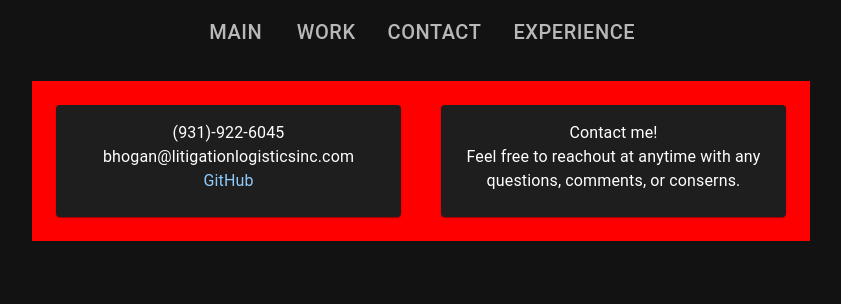
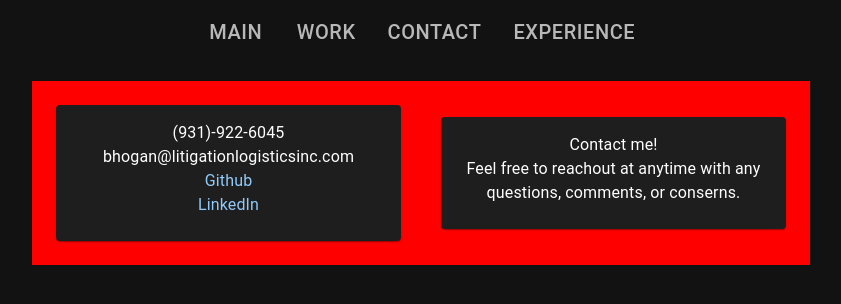
Before and after one commit to peoplestealusernames/website, a React (Create React App) app: page /contact in a window 1280 px wide. Shown: the top 304 px of the page, without its empty margins (219-1060 px from the left). Built offline with nearby package versions, Linux system fonts and the light colour scheme.

Commit message:
Added linkedin Surrounded links by typoraphy for newline

```diff
--- a/src/pages/ContactPage.tsx
+++ b/src/pages/ContactPage.tsx
@@ -31,7 +31,14 @@ export function ContactPage() {
                         bhogan@litigationlogisticsinc.com
                     </Typography>
                     <Link href="https://github.com/peoplestealusernames/" underline='hover'>
-                        GitHub
+                        <Typography>
+                            Github
+                        </Typography>
+                    </Link>
+                    <Link href="https://www.linkedin.com/in/brett-hogan-b2052321b/" underline='hover'>
+                        <Typography>
+                            LinkedIn
+                        </Typography>
                     </Link>
                 </CardContent>
             </Card>
```
